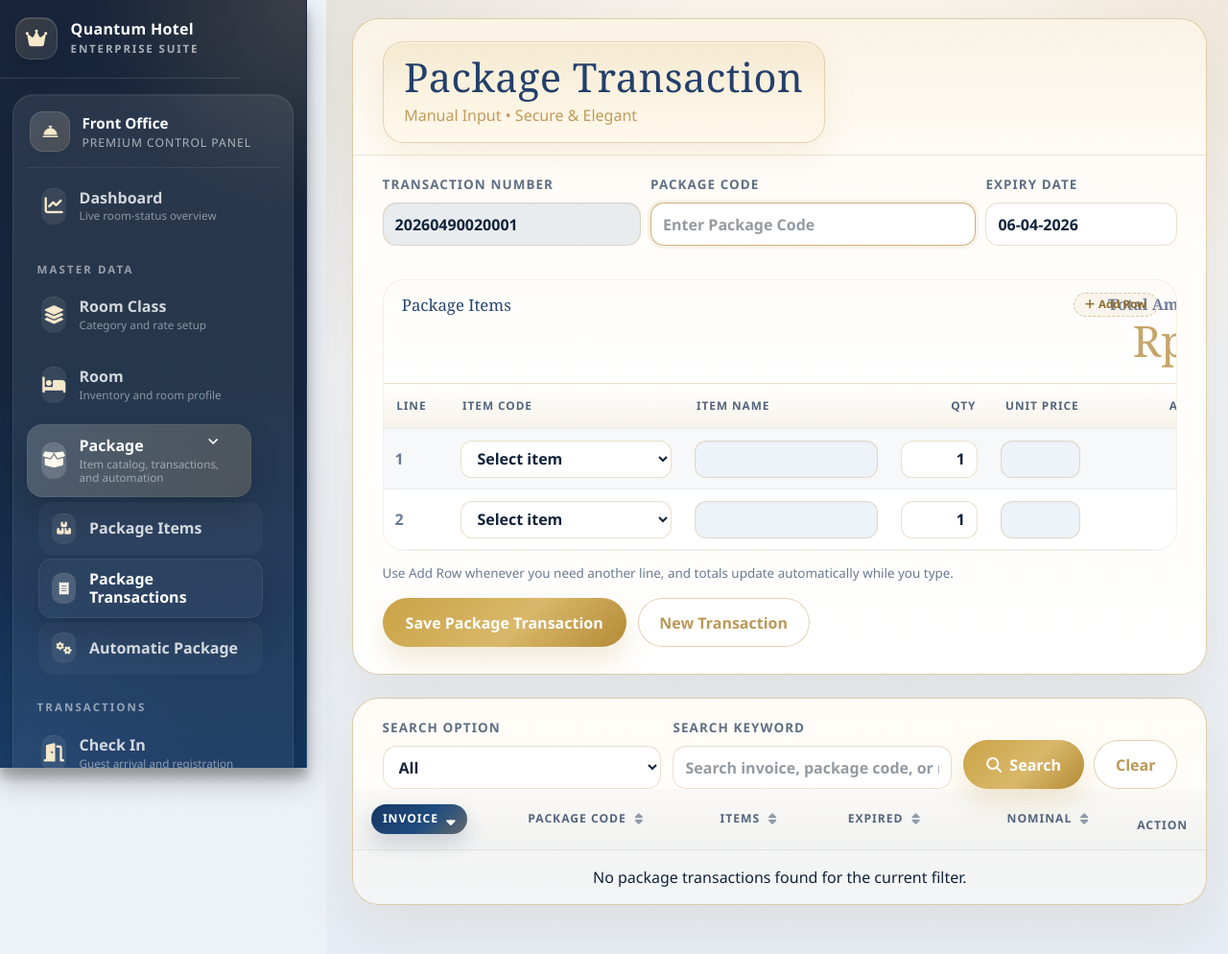
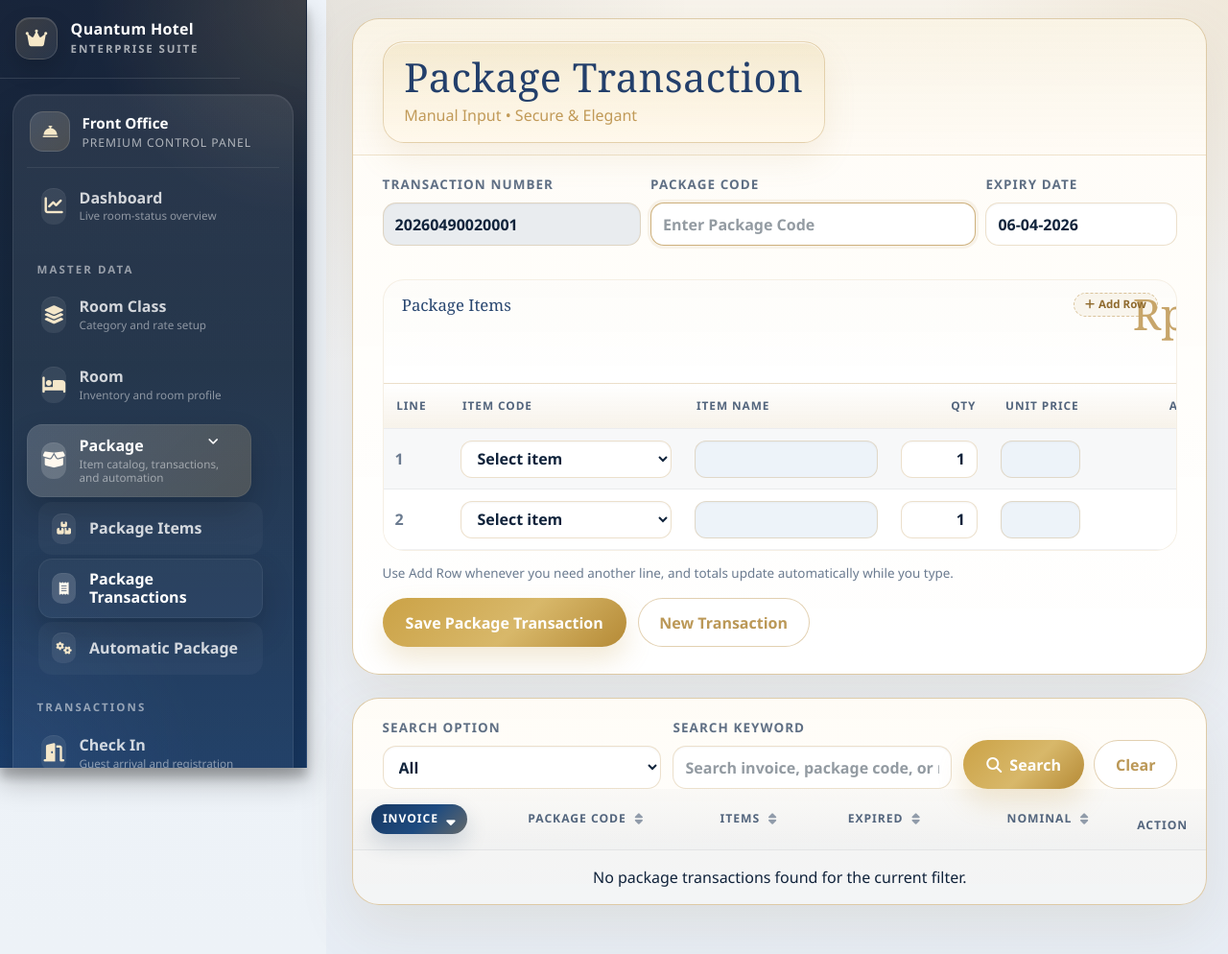
Before and after one commit to casmidi/quantumhotel, a Laravel app: page /menu-package-transaction in a window 1280 px wide. Shown: the whole page at 96% size. Run offline with Laravel 12, Linux system fonts and the light colour scheme; a user stored in the database is signed in; data comes from the database, SQL or seed files in the repository; data that the repository does not hold is empty; some libraries are stand-ins or nearby versions.

Commit message:
style(package): compact total amount display

```diff
--- a/resources/views/package/transaction.blade.php
+++ b/resources/views/package/transaction.blade.php
@@ -81,8 +81,7 @@
 .package-grid-note { margin:.28rem 0 0; font-size:.84rem; color:#6b7b90; }
 .package-grid-total { position:absolute; top:.85rem; opacity:1; visibility:visible; text-align:right; pointer-events:none; }
 .package-grid-add-row { position:absolute; top:.82rem; right:1.2rem; margin-top:0; flex-shrink:0; pointer-events:auto; }
-.package-grid-total-label { display:block; margin-bottom:.2rem; font-family:Georgia,"Times New Roman",serif; font-size:1rem; font-weight:600; letter-spacing:0; text-transform:none; color:#6e7f9b; }
-.package-grid-total-value { display:inline-flex; align-items:baseline; justify-content:flex-end; gap:.35rem; width:100%; white-space:nowrap; font-family:Georgia,"Times New Roman",serif; font-size:2.55rem; line-height:1; font-weight:500; color:#c7a56a; letter-spacing:0; }
+.package-grid-total-value { display:inline-flex; align-items:baseline; justify-content:flex-end; gap:.35rem; width:100%; white-space:nowrap; font-family:Georgia,"Times New Roman",serif; font-size:2.55rem; line-height:1; font-weight:500; color:#c7a56a; letter-spacing:0; margin-top:-.05rem; }
 .package-grid-total-currency { font-size:1.1em; line-height:1; }
 .package-grid-table-wrap { overflow:auto; }
 .package-grid-table { width:100%; min-width:980px; border-collapse:separate; border-spacing:0; }
@@ -160,7 +159,6 @@
                             <h3 class="package-grid-title">Package Items</h3>
                         </div>
                         <div class="package-grid-total" id="totalNominalPanel">
-                            <span class="package-grid-total-label">Total Amount</span>
                             <strong class="package-grid-total-value"><span class="package-grid-total-currency">Rp</span><span id="TotalNominal">0</span></strong>
                         </div>
                         <button type="button" class="btn package-btn-add package-grid-add-row" id="addRowButton"><i class="fa-solid fa-plus mr-1"></i>Add Row</button>
```
Also changed, not shown: 1 other file.
